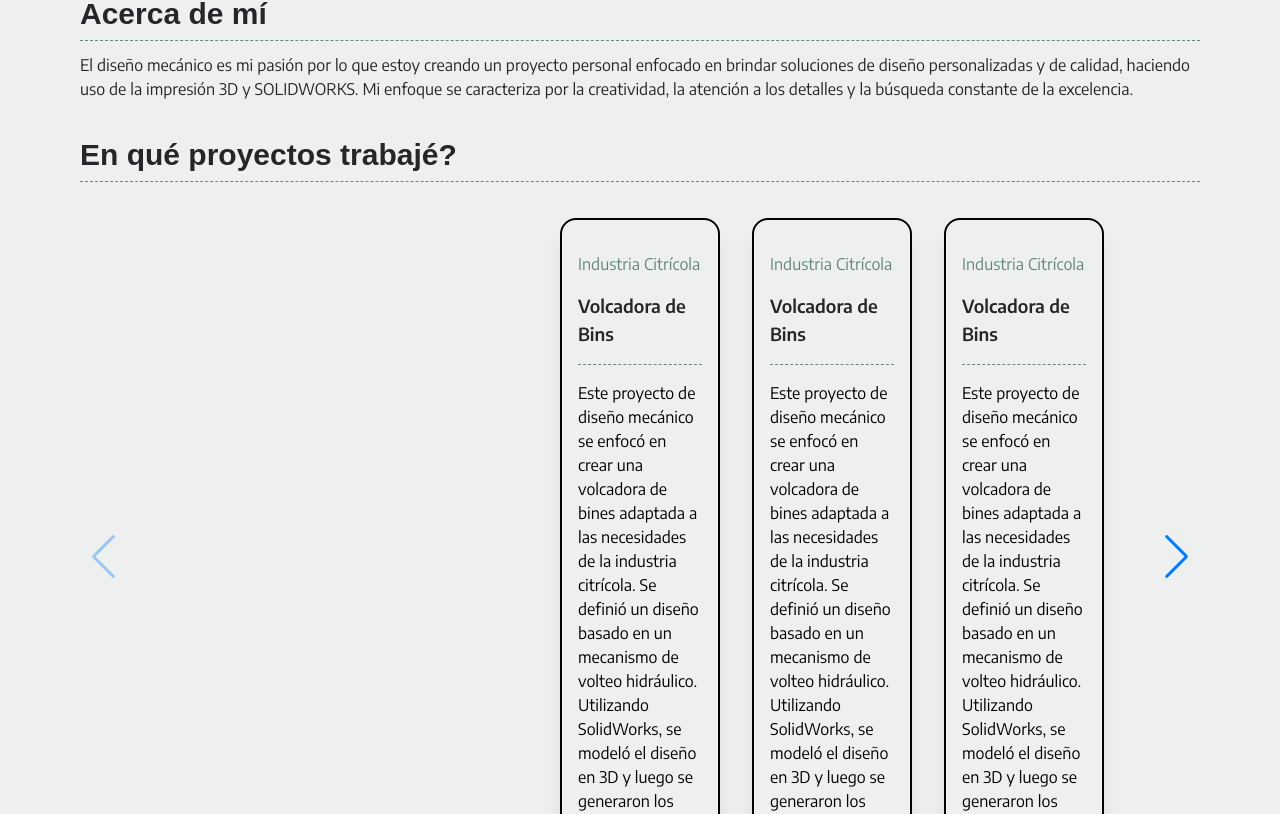
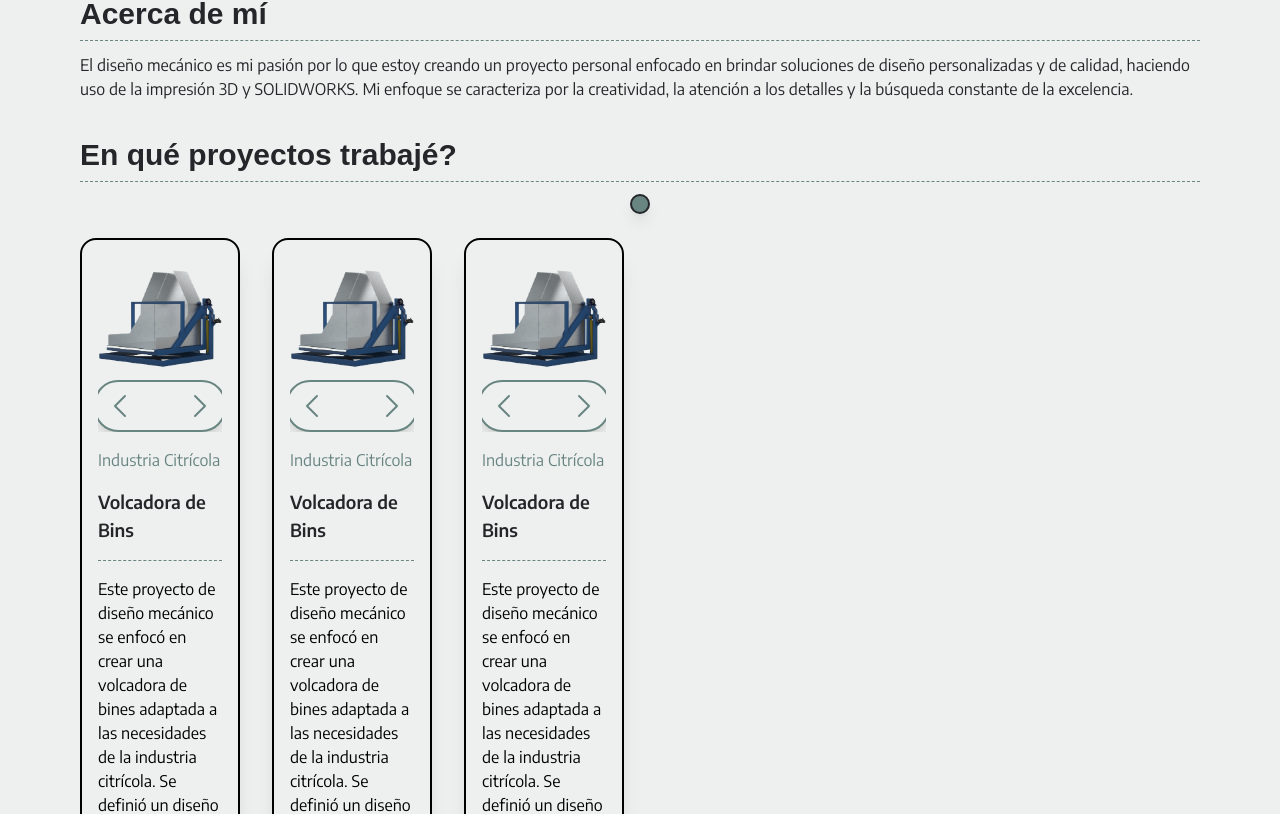
Before and after one commit to LucianoAngeleri/Portfolio-Mech, a React (Vite) app: page / in a window 1280 px wide. Shown: the part 668-1482 px from the top of the page. Built offline with nearby package versions, Linux system fonts and the light colour scheme; a web font is replaced by a local one.

Commit message:
Se corrigieron los problemas de importación de las imágenes y se modificaron los componentes de los botones de navegacion del slider

```diff
--- /dev/null
+++ b/src/components/common/BotonesNav.jsx
@@ -0,0 +1,18 @@
+import { ChevronRightIcon, ChevronLeftIcon } from "@heroicons/react/24/solid";
+
+const BotonesNav = ({bgColor,textColor,borderColor, classBtnSwiper}) => {
+    return (
+        <div className="justify-center items-center flex">
+            <div className={`p-2 bg-${bgColor} rounded-3xl shadow-lg border-2 border-${borderColor} gap-12 flex text-${textColor}`}>
+            <button className={`${classBtnSwiper}-prev w-8 h-8`} type="button">
+                <ChevronLeftIcon />
+            </button>
+            <button className={`${classBtnSwiper}-next w-8 h-8`} type="button">
+                <ChevronRightIcon />
+            </button>
+            </div>
+        </div>
+    );
+};
+
+export default BotonesNav;
--- a/src/components/common/CardProyecto.jsx
+++ b/src/components/common/CardProyecto.jsx
@@ -2,13 +2,17 @@ import SliderImgCard from "./SliderImgCard";
 
 const CardProyecto = ({ proyecto }) => {
     return (
-        <div className="border-2 rounded-2xl p-4 bg-light shadow-xl">
+        <article className="border-2 rounded-2xl p-4 bg-light shadow-xl">
             <SliderImgCard proyecto={proyecto} />
             <h4 className="text-primary text-md font-heading my-4">{proyecto.categoria}</h4>
             <h3 className="text-dark font-heading text-lg font-semibold my-4">{proyecto.nombre}</h3>
-            <hr className="border-primary border-dashed my-4"/>
+            <hr className="border-primary border-dashed my-4" />
             <p className="font-body font-base my-4">{proyecto.descripcion}</p>
-        </div>
+            <hr className="border-primary border-dashed my-4" />
+            <div className="block">
+                <button className="w-full px-8 py-4 bg-primary border-dark border-2 rounded-3xl font-body font-bold text-dark" type="button">+ Ver Más</button>
+            </div>
+        </article>
     );
 };
 
--- a/src/components/common/NavSlider.jsx
+++ /dev/null
@@ -1,10 +0,0 @@
-
-const NavSlider = () => {
-    return (
-        <div>
-
-        </div>
-    );
-};
-
-export default NavSlider;
--- a/src/components/common/SliderImgCard.jsx
+++ b/src/components/common/SliderImgCard.jsx
@@ -2,6 +2,7 @@ import { Swiper, SwiperSlide } from 'swiper/react';
 import { Navigation } from 'swiper/modules';
 import 'swiper/css';
 import 'swiper/css/navigation';
+import BotonesNav from './BotonesNav';
 
 const SliderImgCard = ({ proyecto }) => {
     return (
@@ -9,18 +10,23 @@ const SliderImgCard = ({ proyecto }) => {
             slidesPerView={1}
             spaceBetween={32}
             centeredSlides={true}
-            navigation={true}
+            navigation={{
+                nextEl: '.sliderCardImg-btn-next',
+                prevEl: '.sliderCardImg-btn-prev',
+            }}
             modules={[Navigation]}
             className="sliderImgCard"
         >
+            <div  slot="container-end">
+             <BotonesNav bgColor="light" textColor="primary" borderColor="primary" classBtnSwiper="sliderCardImg-btn"/>
+            </div>
             {
-                proyecto.imagenes.map((img, index) => {
-                    <SwiperSlide key={index}>
-                        <img src={img} alt={`Imágen de Proyecto - ${index + 1}`} />
-                    </SwiperSlide>
-                })
+            proyecto.imagenes.map((img, index) => (
+                <SwiperSlide key={index}>
+                    <img src={img} alt={`Imágen de Proyecto - ${index + 1}`} />
+                </SwiperSlide>
+            ))
             }
-
         </Swiper>
     );
 };
--- a/src/components/common/SliderProyectos.jsx
+++ b/src/components/common/SliderProyectos.jsx
@@ -1,17 +1,21 @@
 import { Swiper, SwiperSlide } from 'swiper/react';
-import { Navigation } from 'swiper/modules';
+import { Navigation, Pagination } from 'swiper/modules';
 import 'swiper/css';
 import 'swiper/css/navigation';
+import 'swiper/css/pagination';
 import CardProyecto from './CardProyecto';
-
+import BotonesNav from './BotonesNav';
 
 const SliderProyectos = ({ proyectos }) => {
     return (
         <Swiper
             slidesPerView={1}
-            spaceBetween={32}
-            centeredSlides={true}
-            navigation={true}
+            spaceBetween={16}
+            navigation={{
+                nextEl: '.sliderProyectos-btn-next',
+                prevEl: '.sliderProyectos-btn-prev',
+            }}
+            pagination={true}
             breakpoints={{
                 640: {
                     slidesPerView: 1,
@@ -26,9 +30,12 @@ const SliderProyectos = ({ proyectos }) => {
                     spaceBetween: 32,
                 },
             }}
-            modules={[Navigation]}
+            modules={[Navigation,Pagination]}
             className="sliderProyectos"
         >
+            <div  slot="container-start">
+             <BotonesNav bgColor="primary" textColor="dark" borderColor="dark" classBtnSwiper="sliderProyectos-btn"/>
+            </div>
             {proyectos.map((proyecto, index) => (
                 <SwiperSlide key={index} className='my-auto py-6'>
                     <CardProyecto proyecto={proyecto} />
--- a/src/components/views/SeccionProyectos.jsx
+++ b/src/components/views/SeccionProyectos.jsx
@@ -1,17 +1,18 @@
 import { useState } from "react";
 import SliderProyectos from "../common/SliderProyectos";
 import TituloSeccion from "../common/TituloSeccion";
+
 const SeccionProyectos = ({id}) => {
     const [proyectos, setProyectos] = useState([
         {
             nombre: "Volcadora de Bins",
             categoria: "Industria Citrícola",
             imagenes: [
-                "../../assets/img/proyectos/volcadoraDeBins/img_volcadora.png",
-                "../../assets/img/proyectos/volcadoraDeBins/img_volcadora_iso_1.png",
-                "../../assets/img/proyectos/volcadoraDeBins/img_volcadora_iso_2.png",
-                "../../assets/img/proyectos/volcadoraDeBins/img_volcadora_iso_3.png",
-                "../../assets/img/proyectos/volcadoraDeBins/img_volcadora_iso_4.png"
+                "./src/assets/img/proyectos/volcadoraDeBins/img_volcadora.png",
+                "./src/assets/img/proyectos/volcadoraDeBins/img_volcadora_iso_1.png",
+                "./src/assets/img/proyectos/volcadoraDeBins/img_volcadora_iso_2.png",
+                "./src/assets/img/proyectos/volcadoraDeBins/img_volcadora_iso_3.png",
+                "./src/assets/img/proyectos/volcadoraDeBins/img_volcadora_iso_4.png"
             ],
             descripcion: "Este proyecto de diseño mecánico se enfocó en crear una volcadora de bines adaptada a las necesidades de la industria citrícola. Se definió un diseño basado en un mecanismo de volteo hidráulico. Utilizando SolidWorks, se modeló el diseño en 3D y luego se generaron los planos de fabricación."
         },
@@ -19,11 +20,11 @@ const SeccionProyectos = ({id}) => {
             nombre: "Volcadora de Bins",
             categoria: "Industria Citrícola",
             imagenes: [
-                "../../assets/img/proyectos/volcadoraDeBins/img_volcadora.png",
-                "../../assets/img/proyectos/volcadoraDeBins/img_volcadora_iso_1.png",
-                "../../assets/img/proyectos/volcadoraDeBins/img_volcadora_iso_2.png",
-                "../../assets/img/proyectos/volcadoraDeBins/img_volcadora_iso_3.png",
-                "../../assets/img/proyectos/volcadoraDeBins/img_volcadora_iso_4.png"
+                "./src/assets/img/proyectos/volcadoraDeBins/img_volcadora.png",
+                "./src/assets/img/proyectos/volcadoraDeBins/img_volcadora_iso_1.png",
+                "./src/assets/img/proyectos/volcadoraDeBins/img_volcadora_iso_2.png",
+                "./src/assets/img/proyectos/volcadoraDeBins/img_volcadora_iso_3.png",
+                "./src/assets/img/proyectos/volcadoraDeBins/img_volcadora_iso_4.png"
             ],
             descripcion: "Este proyecto de diseño mecánico se enfocó en crear una volcadora de bines adaptada a las necesidades de la industria citrícola. Se definió un diseño basado en un mecanismo de volteo hidráulico. Utilizando SolidWorks, se modeló el diseño en 3D y luego se generaron los planos de fabricación."
         },
@@ -31,20 +32,21 @@ const SeccionProyectos = ({id}) => {
             nombre: "Volcadora de Bins",
             categoria: "Industria Citrícola",
             imagenes: [
-                "../../assets/img/proyectos/volcadoraDeBins/img_volcadora.png",
-                "../../assets/img/proyectos/volcadoraDeBins/img_volcadora_iso_1.png",
-                "../../assets/img/proyectos/volcadoraDeBins/img_volcadora_iso_2.png",
-                "../../assets/img/proyectos/volcadoraDeBins/img_volcadora_iso_3.png",
-                "../../assets/img/proyectos/volcadoraDeBins/img_volcadora_iso_4.png"
+                "./src/assets/img/proyectos/volcadoraDeBins/img_volcadora.png",
+                "./src/assets/img/proyectos/volcadoraDeBins/img_volcadora_iso_1.png",
+                "./src/assets/img/proyectos/volcadoraDeBins/img_volcadora_iso_2.png",
+                "./src/assets/img/proyectos/volcadoraDeBins/img_volcadora_iso_3.png",
+                "./src/assets/img/proyectos/volcadoraDeBins/img_volcadora_iso_4.png"
             ],
             descripcion: "Este proyecto de diseño mecánico se enfocó en crear una volcadora de bines adaptada a las necesidades de la industria citrícola. Se definió un diseño basado en un mecanismo de volteo hidráulico. Utilizando SolidWorks, se modeló el diseño en 3D y luego se generaron los planos de fabricación."
         },
     ])
-
     return (
-        <section className="bg-light container mx-auto" id={id}>
+        <section className="bg-light" id={id}>
+            <div className="container mx-auto">
             <TituloSeccion tituloSeccion={"En qué proyectos trabajé?"} />
-            <SliderProyectos proyectos={proyectos} />
+            <SliderProyectos proyectos={proyectos}/>
+            </div>
         </section>
     );
 };
```
